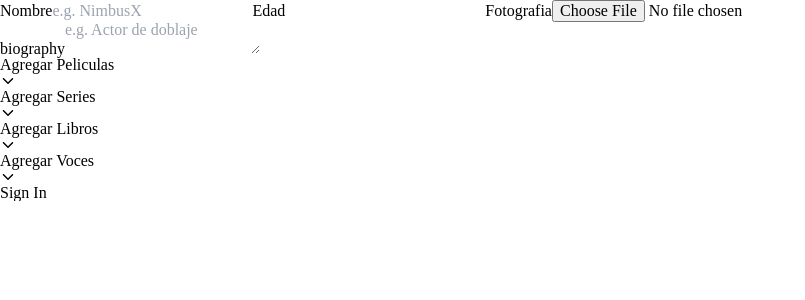
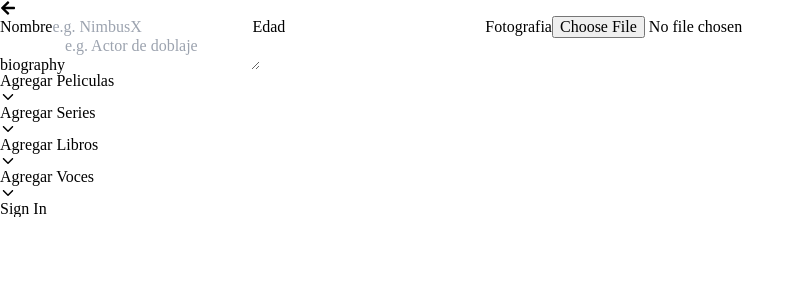
Before and after one commit to Fabio-Alfredo/Filmora-proyect, a React (Vite) app in the folder ActoPedia-frontend/ActoPedia/: page /FormActor in a window 1280 px wide. Shown: the top 300 px of the page, without its empty margins (0-805 px from the left). Built offline with nearby package versions, Linux system fonts and the light colour scheme; sample sign-in values are in the browser's storage.

Commit message:
add: exit form to home

```diff
--- a/ActoPedia-frontend/ActoPedia/src/pages/FormActor.jsx
+++ b/ActoPedia-frontend/ActoPedia/src/pages/FormActor.jsx
@@ -3,6 +3,8 @@ import ActorData from '../components/FormActorsComponents/ActorData';
 import MediaForm from '../components/FormActorsComponents/MediaForm';
 import { createActor } from '../services/actor.service';
 import { useNavigate } from 'react-router-dom';
+import { FaArrowLeft } from "react-icons/fa";
+
 
 
 const FormActor = () => {
@@ -22,15 +24,20 @@ const FormActor = () => {
             const res = await createActor(data);
             console.log(res);
             navigate('/home');
-        }catch (error) {
+        } catch (error) {
             console.log(error);
         }
+    }
+
+    const handleExit = () => {
+        navigate('/home');
     }
 
     return (
         <div className='flex items-center justify-center w-full bg-color-primary px-6  h-screen'>
             <div className='w-full flex p-4 sm:p-8 shadow-2xl overflow-y-auto rounded-3xl items-center justify-center bg-white max-h-[80%] lg:w-2/3  xl:w-1/2' > {/* query */}
-                <form onSubmit={handleFileChange} className="min-w-[25%] max-w-[70%] h-fit py-14 flex flex-col  items-center justify-center gap-6">
+            <FaArrowLeft className='text-2xl absolute top-[13%] -left-[25%] w-full cursor-pointer hover:-translate-x-1 duration-500' onClick={handleExit} />
+                <form onSubmit={handleFileChange} className="min-w-[25%] mt-10 relative max-w-[75%] h-fit py-14 flex flex-col  items-center justify-center gap-6">
                     <ActorData data={setActor} />
                     <MediaForm input='year' tittle='Peliculas' data={setMovies} />
                     <MediaForm input='temporada' tittle='Series' data={setSeries} />
--- a/ActoPedia-frontend/ActoPedia/src/pages/ListActors.jsx
+++ b/ActoPedia-frontend/ActoPedia/src/pages/ListActors.jsx
@@ -3,6 +3,7 @@ import CardActor from '../components/ListActorsComponent/CardActor';
 import { getActors } from '../services/actor.service';
 import { GoPlusCircle } from "react-icons/go";
 import { useNavigate } from 'react-router-dom';
+
 
 
 const ListActors = () => {
```
